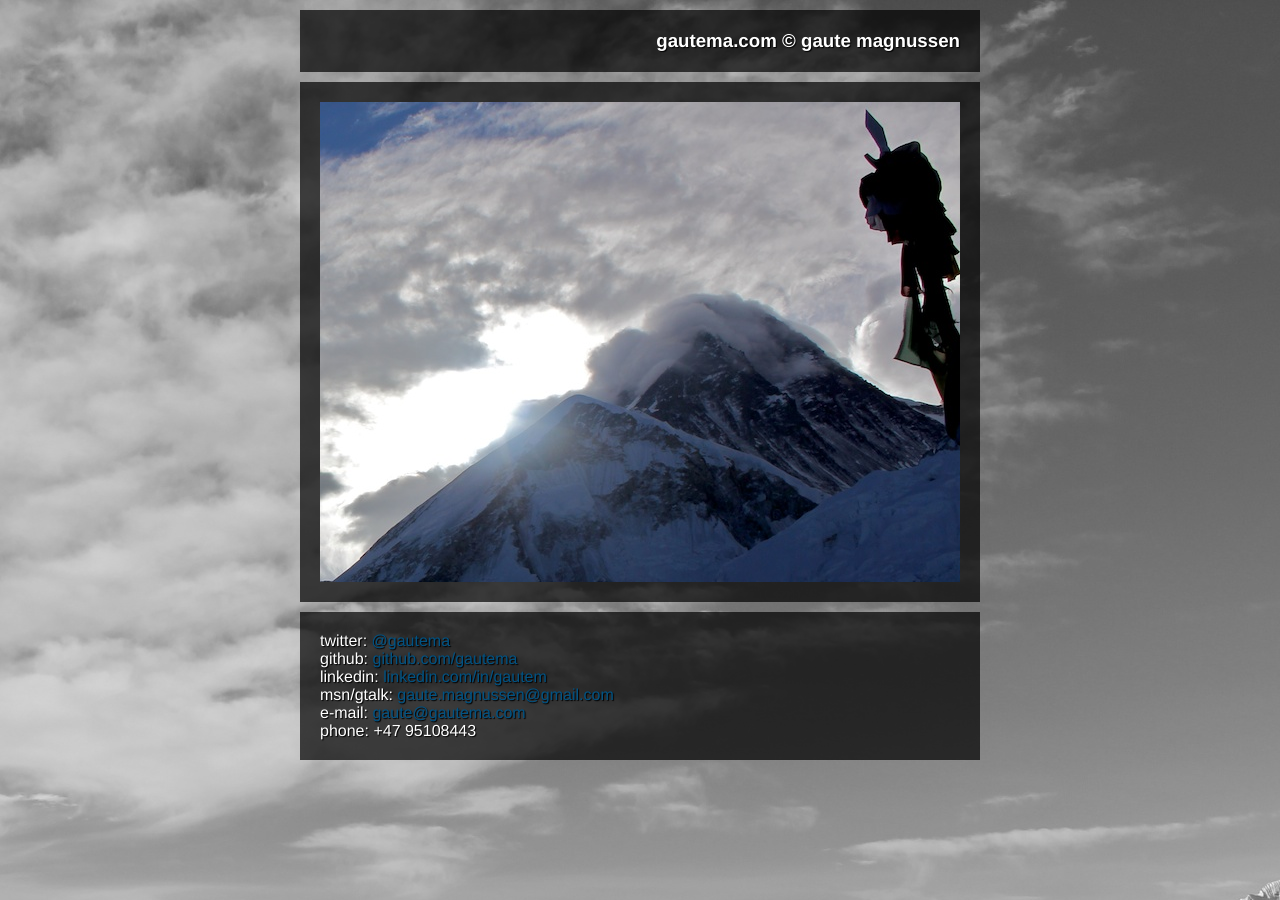
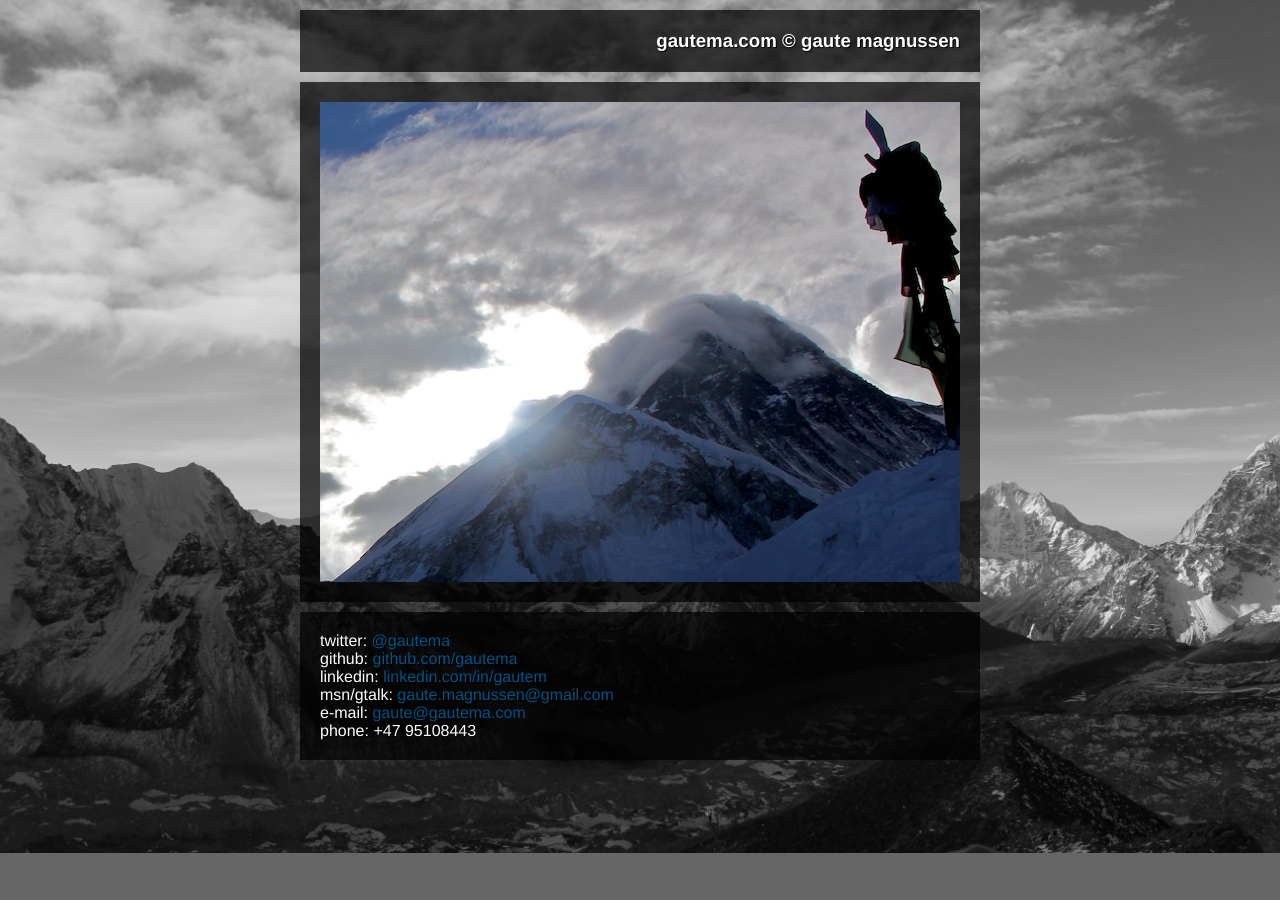
Before and after one commit to gautema/gautema.github.io, a Jekyll site: the page built from index.html, in a window 1280 px wide. Built offline with Jekyll 4.4.1, drawn with Linux system fonts in a browser that asks for light colours; nearby versions of some CDN libraries.

Commit message:
scaling bg pic

```diff
--- a/content/css/main.css
+++ b/content/css/main.css
@@ -12,6 +12,7 @@
 	{
 	    body {
 	        background:#666 url('../images/bg.jpg') no-repeat right top;
+          background-size: 100%;
 	    }
     }
     #title
```
